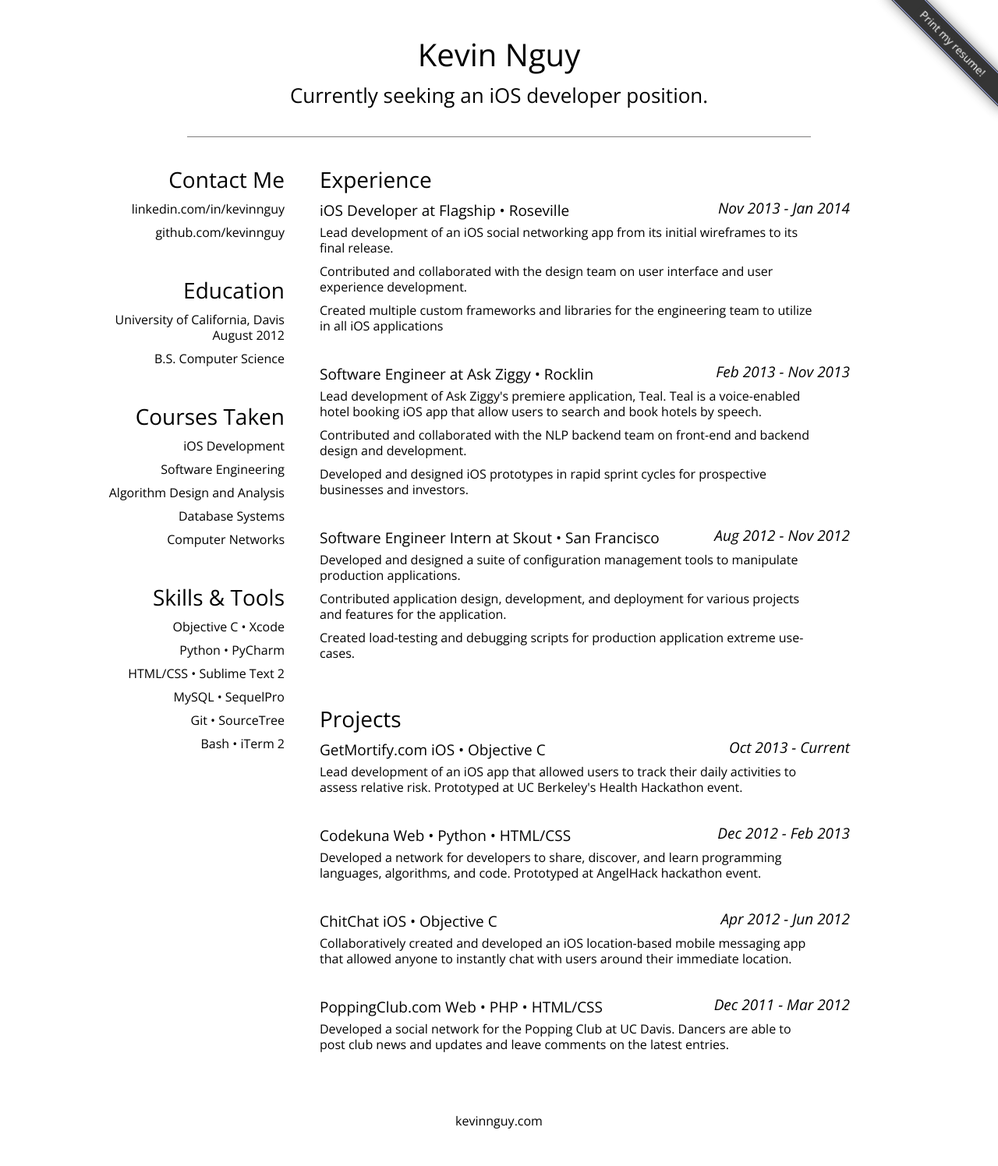
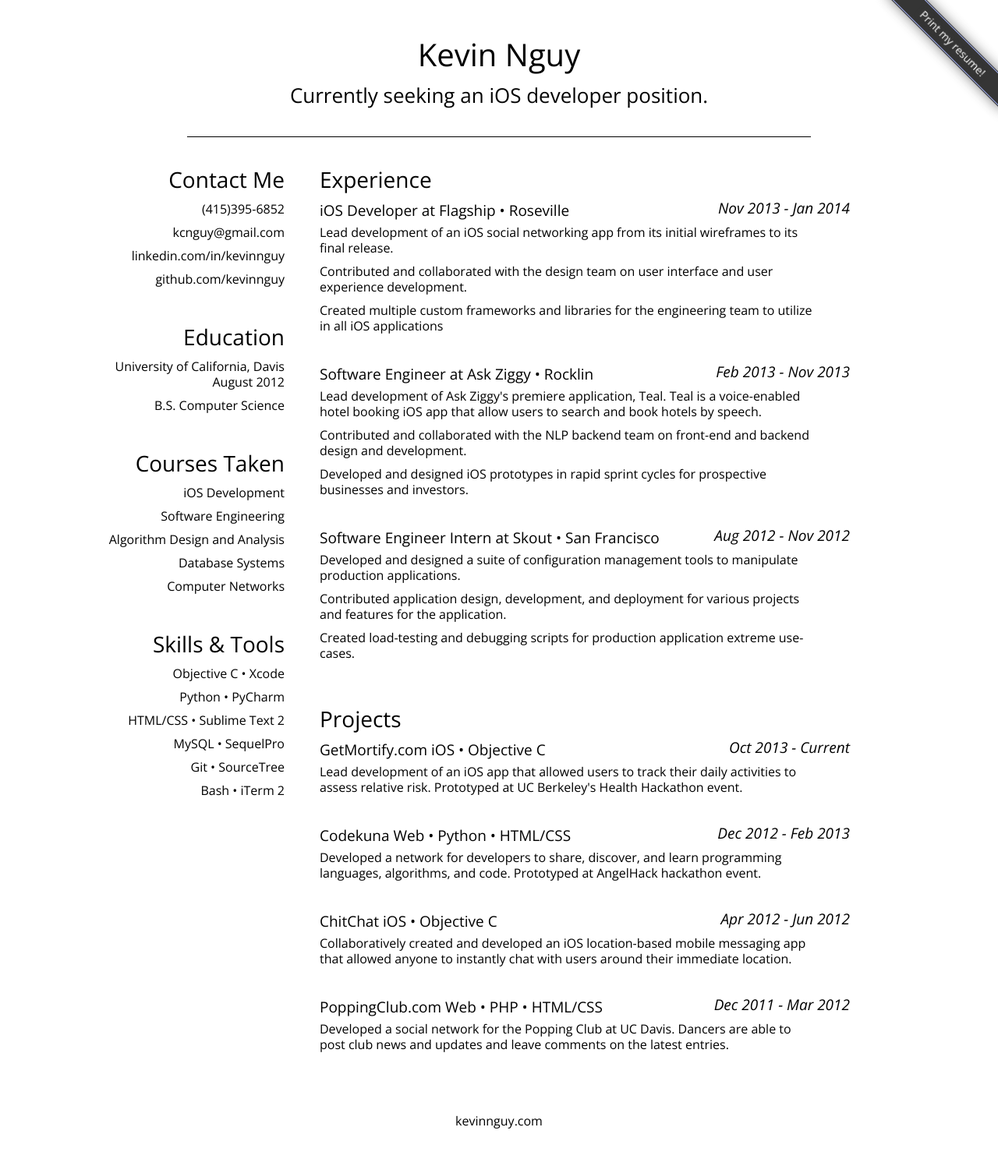
Before and after one commit to kevinnguy/kevinnguy.github.com, a Jekyll site: the page index.html, which Jekyll copies as it is, in a window 1280 px wide. Shown: the whole page at 78% size. Built offline with Jekyll 4.4.1, drawn with Linux system fonts in a browser that asks for light colours.

Commit message:
Print in black

```diff
--- a/index.html
+++ b/index.html
@@ -51,13 +51,13 @@
         <section id="info">
           <div id="contact">Contact Me</div>
           <ul id="social">
-            <!-- <li>
-              <a href="http://linkedin.com/in/kevinnguy" onClick="_gaq.push(['_trackEvent', 'Link', 'Click', 'Sidebar LinkedIn']);" title="Connect with me" target="_blank">(123)123-1234</a>
+            <li>
+              <a href="http://linkedin.com/in/kevinnguy" onClick="_gaq.push(['_trackEvent', 'Link', 'Click', 'Sidebar LinkedIn']);" title="Connect with me" target="_blank">(415)395-6852</a>
             </li>
 
             <li>
-              <a href="http://linkedin.com/in/kevinnguy" onClick="_gaq.push(['_trackEvent', 'Link', 'Click', 'Sidebar LinkedIn']);" title="Connect with me" target="_blank">email@gmail.com</a>
-            </li> -->
+              <a href="http://linkedin.com/in/kevinnguy" onClick="_gaq.push(['_trackEvent', 'Link', 'Click', 'Sidebar LinkedIn']);" title="Connect with me" target="_blank">kcnguy@gmail.com</a>
+            </li>
 
             <li>
               <a href="http://linkedin.com/in/kevinnguy" onClick="_gaq.push(['_trackEvent', 'Link', 'Click', 'Sidebar LinkedIn']);" title="Connect with me" target="_blank">linkedin.com/in/kevinnguy</a>
--- a/static/css/new_style.css
+++ b/static/css/new_style.css
@@ -595,7 +595,7 @@ sub
 	margin-top: 50px;
 	margin-bottom: 40px;
 	padding-bottom: 35px;
-border-bottom: 1px solid #807F7F;
+border-bottom: 1px solid #000;
 width: 800px;
 }
 
```
